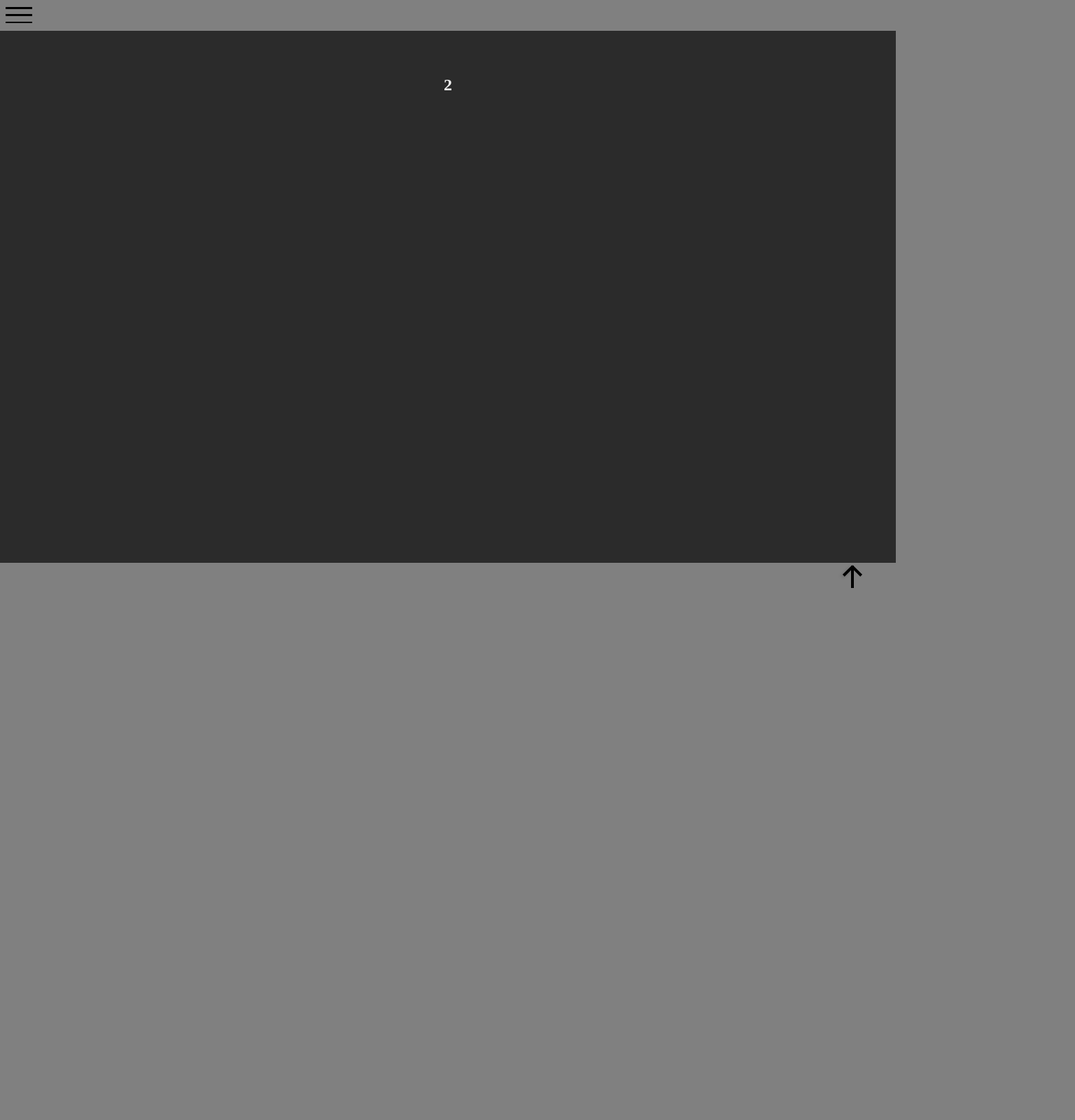
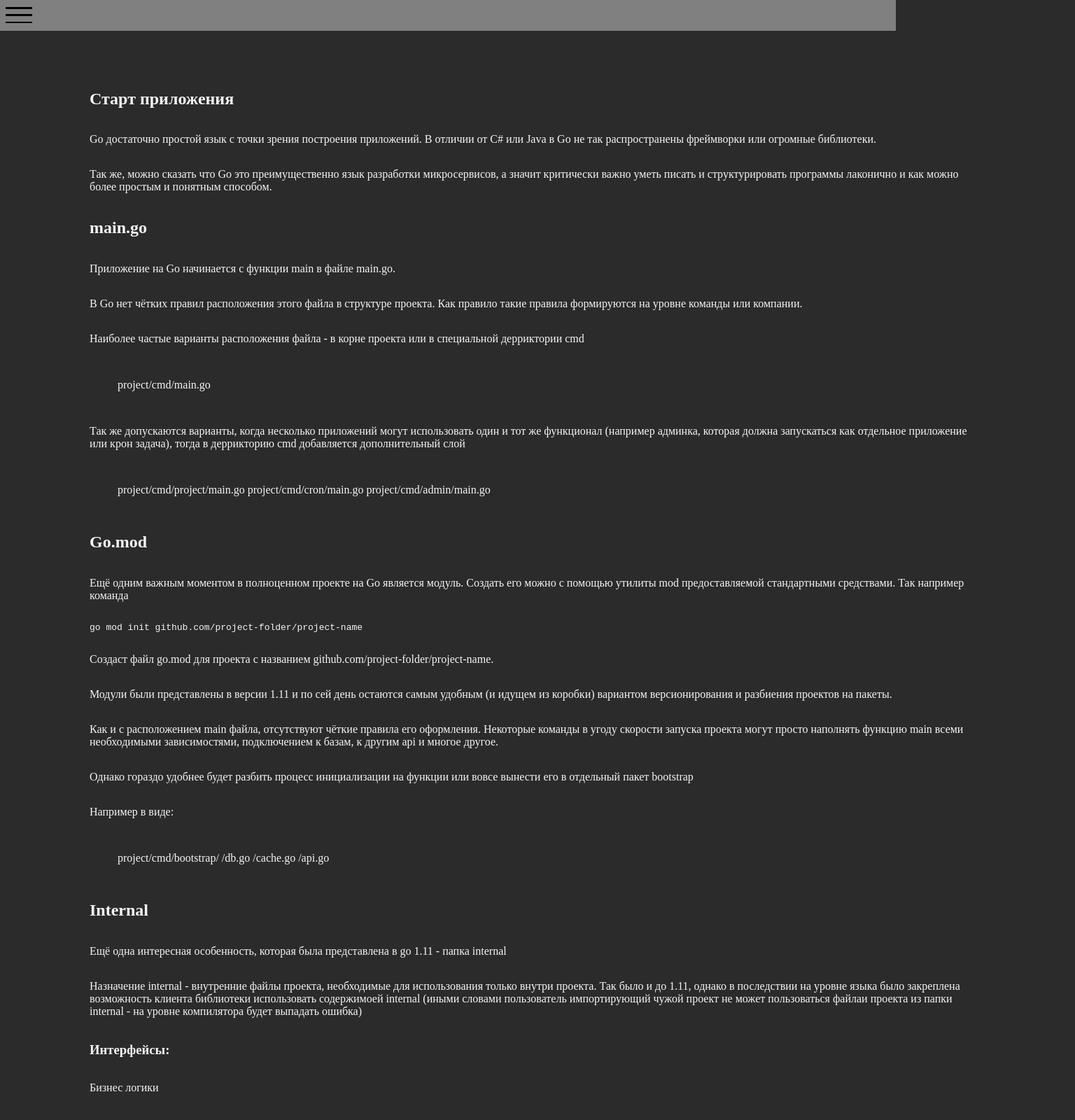
Before and after one commit to Red-Sock/rscli, a React (Vite) app: page / in a window 1280 px wide. Shown: the top 1600 px of the page at 70% size, 1536 px wide, since content can reach past the window. Before the commit the page ends 868 px from the top, so only its background shows below. Built offline with nearby package versions, Linux system fonts and the light colour scheme.

Commit message:
something about it

```diff
--- a/src/index.module.css
+++ b/src/index.module.css
@@ -1,8 +1,14 @@
 * {
   height: 100%;
 }
+
 root, body {
   margin: 0;
   height: 100%;
-  background: rgb(128, 128, 128);
+  background: var(--main-bg-color);
 }
+
+:root {
+  --main-bg-color: rgb(43, 43, 43);
+  --secondarry-bg-color: rgb(128, 128, 128);
+}
--- a/src/pages/home/home.module.css
+++ b/src/pages/home/home.module.css
@@ -12,7 +12,7 @@
     margin-top: 5.45vh;
     display: flex;
     flex-direction: row;
-    min-height: 100%;
+
     position: relative;
 }
 
--- a/src/sections/content/content.module.css
+++ b/src/sections/content/content.module.css
@@ -1,9 +1,8 @@
 .ContentWrapper {
-    position: absolute;
-
     height: 100%;
     width: 100%;
-    background-color: #2b2b2b;
+
+    background-color: var(--main-bg-color);
 
     display: flex;
     justify-content: space-between;
@@ -13,20 +12,17 @@
 .ContentField {
     position: relative;
     flex: 10;
-
-    width: 100%;
-    height: 100%;
 }
 
 .Content {
     padding-top: 4em;
+    padding-left: 8em;
+    padding-right: 8em;
     display: flex;
-
-    align-items: center;
-    justify-content: center;
+    flex-direction: column;
 
     width: 100%;
-    height: 100%;
+    height: 80%;
 
     color: whitesmoke;
 }
--- a/src/sections/content/content.tsx
+++ b/src/sections/content/content.tsx
@@ -1,23 +1,152 @@
 import cls from './content.module.css'
 
 import ReactMarkdown from 'react-markdown'
-import {Footer} from "../footer/footer.tsx";
+
 import {Sidebar} from "../sidebar/sidebar.tsx";
 
 
 export function ContentWrapper  (props: { isOpen: any; }) {
+
+    const markdown = `## Старт приложения
+Go достаточно простой язык с точки зрения построения приложений. В отличии от C# или Java в Go не так распространены фреймворки или огромные библиотеки.
+
+Так же, можно сказать что Go это преимущественно язык разработки микросервисов, а значит критически важно уметь писать и структурировать программы лаконично и как можно более простым и понятным способом.
+
+## main.go
+Приложение на Go начинается с функции main в файле main.go.
+
+В Go нет чётких правил расположения этого файла в структуре проекта. Как правило такие правила формируются на уровне команды или компании.
+
+Наиболее частые варианты расположения файла - в корне проекта или в специальной дерриктории cmd
+
+> project/cmd/main.go
+
+Так же допускаются варианты, когда несколько приложений могут использовать один и тот же функционал (например админка, которая должна запускаться как отдельное приложение или крон задача), тогда в деррикторию cmd добавляется дополнительный слой
+> project/cmd/project/main.go
+> project/cmd/cron/main.go
+> project/cmd/admin/main.go
+
+## Go.mod
+Ещё одним важным моментом в полноценном проекте на Go является модуль. Создать его можно с помощью утилиты mod предоставляемой стандартными средствами. Так например команда
+
+\`\`\`shell
+go mod init github.com/project-folder/project-name
+\`\`\`
+
+Создаст файл go.mod для проекта с названием github.com/project-folder/project-name.
+
+Модули были представлены в версии 1.11 и по сей день остаются самым удобным (и идущем из коробки) вариантом версионирования и разбиения проектов на пакеты.
+
+Как и с расположением main файла, отсутствуют чёткие правила его оформления. Некоторые команды в угоду скорости запуска проекта могут просто наполнять функцию main всеми необходимыми зависимостями, подключением к базам, к другим api и многое другое.
+
+Однако гораздо удобнее будет разбить процесс инициализации на функции или вовсе вынести его в отдельный пакет bootstrap
+
+Например в виде:
+> project/cmd/bootstrap/
+> /db.go
+> /cache.go
+> /api.go
+
+## Internal
+Ещё одна интересная особенность, которая была представлена в go 1.11 - папка internal
+
+Назначение internal - внутренние файлы проекта, необходимые для использования только внутри проекта. Так было и до 1.11, однако в последствии на уровне языка было закреплена возможность клиента библиотеки использовать содержимоей internal (иными словами пользователь импортирующий чужой проект не может пользоваться файлаи проекта из папки internal - на уровне компилятора будет выпадать ошибка)
+
+### Интерфейсы:
+Бизнес логики
+> internal/service/interfaces.go
+
+Слоя с данными
+> internal/data/interfaces.go
+
+Внешних зависимостей
+> internal/external_api/interfaces.go
+
+### Реализации
+могут лежать рядом с описанием интерфейсов
+Бизнес логики
+> internal/service/v1/service.go
+
+Слоя с данными
+> internal/data/pg/conn.go
+
+Внешних зависимостей
+> internal/external_api/v1/client.go
+
+### Вспомогательные утилиты
+могут так же лежать в internals. Однако стоит помнить, что папка utils не должна превращаться в god object способный делать всё со всем.
+
+Если общих функций много, лучше распределять их по тематикам
+
+> internal/utils/slices/....
+> internal/utils/strings/....
+> internal/utils/numbers/....
+
+## Конфигурирование
+
+Для конфигурирования приложений на Go существует как большое количество различных библиотек так и специально разработанных решений внутри разных компаний.
+
+Для управления конфигурацией лучше всего попробовать стандартные решения (например Viper), понять что устраивает, что нет и дальше смотреть в сторону других библиотек.
+
+### config.yaml | .json | toml
+
+Наиболее популярными языками для конфигурирования являются yaml, json и реже toml.
+
+Хранить конфигурацию можно как в корне проекта, так и в специальной папке config, на случай если конфигурация отличается от окружения к окружению
+> project/config/dev.yaml
+> project/config/prod.yaml
+> project/config/stg.yaml
+
+### internal/config/config.go
+
+Так как конфигурация приложения - это его внутренняя потребность, наиболее понятным будет расположить Go файлы с конфигурацией в специальном пакете internal
+
+### pkg
+Папка pkg работает как подсказка для клиента некоего сервиса. В ней должны лежать все зависимости необходимые для взаимодействия с сервисом.
+
+Например, там могут лежать скомпилированные grpc клиенты
+
+> pkg/project/client.pb.go
+> pkg/project/client.pb.js
+> ...
+
+Или swagger документация
+
+> pkg/swagger/...
+
+
+В остальном, разбиение на пакеты является исключетельно общесогласуемым и чёткой договорённости на уровне языка по поводу устройства проектов нет.
+
+# Архитектуры
+
+## Сквозная инъекция
+Тем не менее существует несколько общепринятных шаблонов, по которым можно пытаться строить свои программы.
+
+Одним из наиболее употрибимых паттернов является сквозная инъекция зависимостей.
+
+По этому паттерну в рамках main.go производится инициализация всех зависимостей (внешние API/ подключения базы данных)
+
+На их основе формируется второй уровень - абстрактный доступ к данным (например, метод Репозиторий)
+
+В последствии инициализируется сервис бизнес-логики, в который подкладываются репозитории из предыдущего шага.
+
+Напоследок инициализируется сервис внешнего API, в который закладывается бизнес логика из предыдущего шага.
+
+Такой подход обеспечивает простоту понимания устройства проекта и зависимостей в нём.
+
+## Полноценная инъекция зависимостей
+Тут можно рассказать про то как она устроена в uber (у них под это есть свой фреймворк)
+
+Этот способ не слишком очевидный и может показаться сложным как для настройки, так и для понимания`
     return (
         <div className={cls.ContentWrapper}>
             <div className={cls.ContentField}>
                 <div className={cls.Content}>
-                    <ReactMarkdown>
-                        ## 2
-                    </ReactMarkdown>
+                    <ReactMarkdown children={markdown}/>
                 </div>
+
                 <Sidebar isOpen={props.isOpen}/>
             </div>
-
-            <Footer/>
         </div>
     );
 }
--- a/src/sections/footer/footer.module.css
+++ b/src/sections/footer/footer.module.css
@@ -4,7 +4,7 @@
     flex: 1;
 
     max-height: 5vh;
-    background-color: rgb(128, 128, 128);
+    background-color: var(--secondarry-bg-color);
 
     display: flex;
     flex-direction: row-reverse;
--- a/src/sections/header/header.module.css
+++ b/src/sections/header/header.module.css
@@ -5,8 +5,8 @@
     height: 5.45vh;
     width: 100%;
 
-    background-color: #808080;
-    border: rgb(128, 128, 128) solid;
+    background-color: var(--secondarry-bg-color);
+    border: var(--secondarry-bg-color) solid;
 }
 
 .BurgerContainer {
--- a/src/sections/sidebar/sidebar.module.css
+++ b/src/sections/sidebar/sidebar.module.css
@@ -1,11 +1,11 @@
 .Sidebar {
-    position: absolute;
+    position: fixed;
     top: 0;
     overflow: scroll;
 
     width: 20vw;
     height: 100%;
-    background: linear-gradient(90deg, rgba(80,80,80,0.9) 0%,  rgba(70, 96, 96, 0) 100%);
+    background: linear-gradient(90deg, var(--secondarry-bg-color) 0%,  rgba(70, 96, 96, 0) 100%);
     transition: all .2s ease-in-out;
 }
 
```
